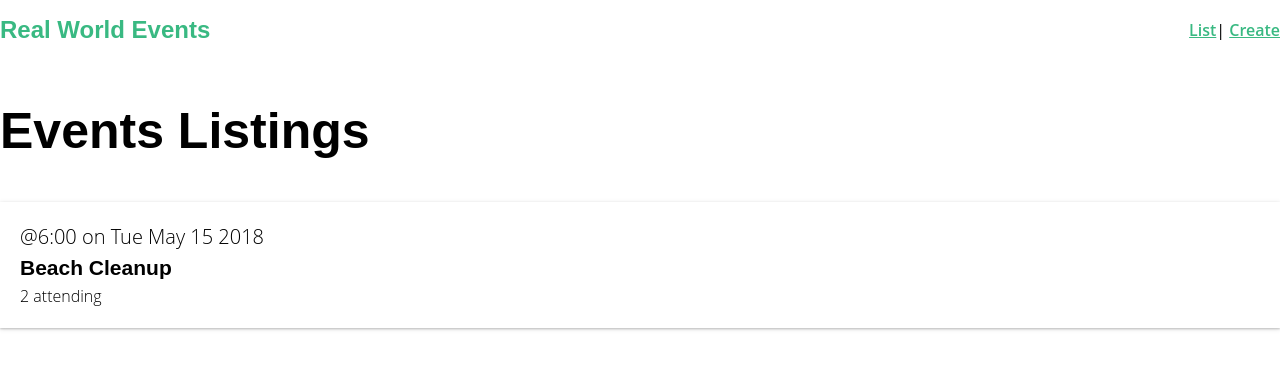
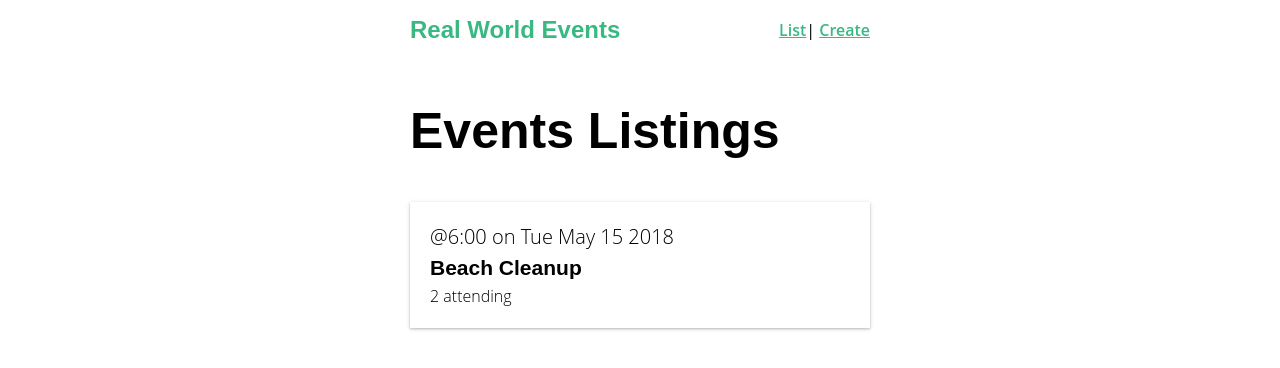
Before and after one commit to dlopez079/Real-World-Vue, a Vue app: page / in a window 1280 px wide. Shown: the top 368 px of the page. Built offline with nearby package versions, Linux system fonts and the light colour scheme.

Commit message:
Added the id of app to the App.vue to establish the correct style on the entire application.

```diff
--- a/src/App.vue
+++ b/src/App.vue
@@ -1,5 +1,5 @@
 <template>
-  <div>
+  <div id="app">
     <NavBar></NavBar>
     <router-view></router-view>
   </div>
```
